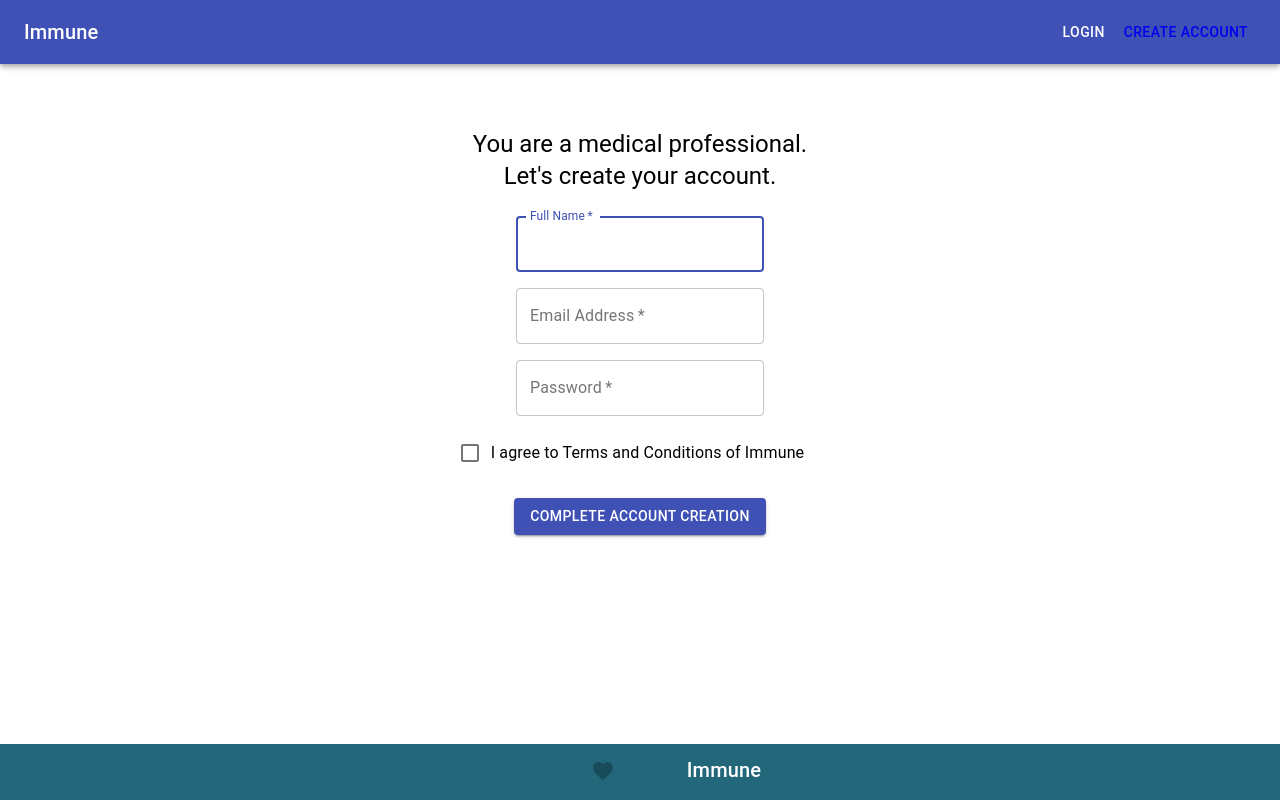
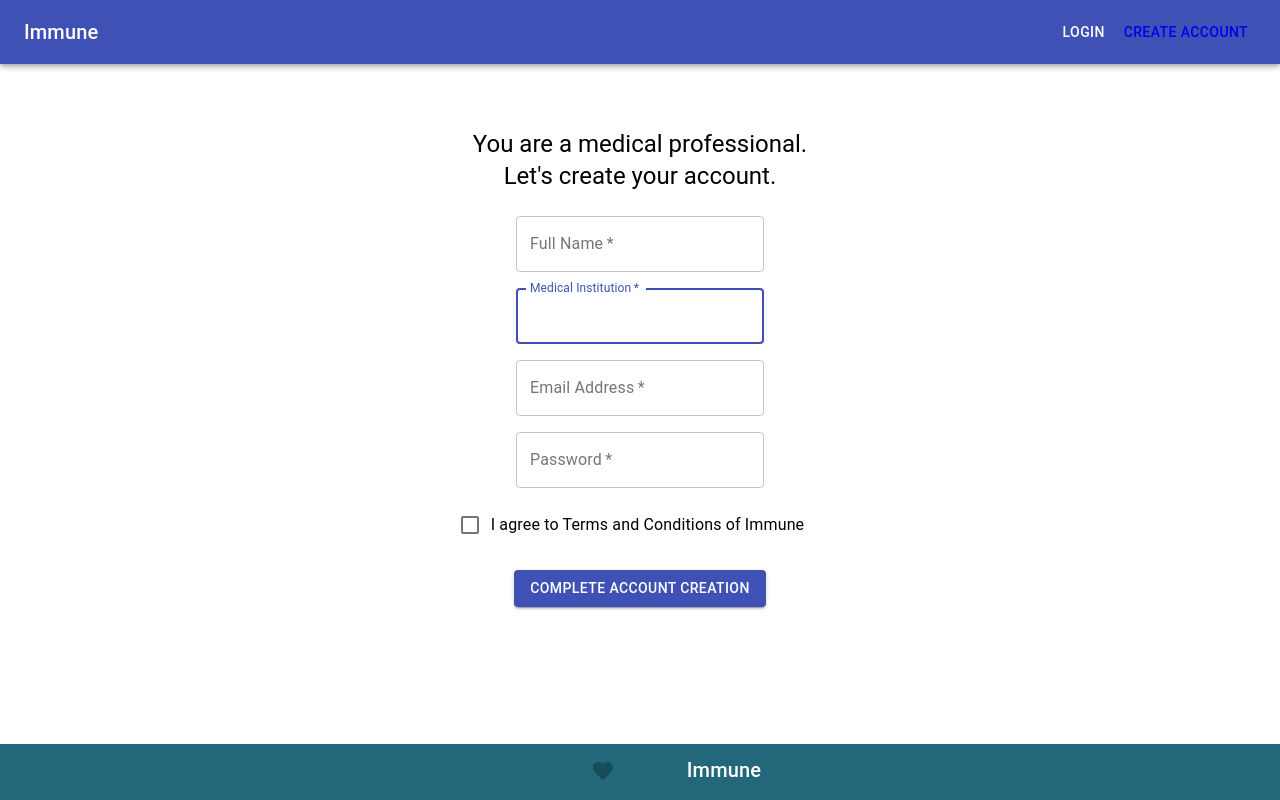
Before and after one commit to Build-Week-Immune/front-end, a React (Create React App) app: page /register/medical in a window 1280 px wide. Built offline with nearby package versions, Linux system fonts and the light colour scheme.

Commit message:
created patient registration form

```diff
--- a/src/App.js
+++ b/src/App.js
@@ -2,9 +2,10 @@ import React from 'react';
 import { Route } from "react-router-dom";
 
 import HomePage from './components/HomePage/HomePage';
-import PatientLogin from './components/Auth/PatientLogin'
-import HomeRegister from './components/Auth/Register/HomeRegister'
-import MedicalRegister from './components/Auth/Register/MedicalRegister'
+import PatientLogin from './components/Auth/PatientLogin';
+import HomeRegister from './components/Auth/Register/HomeRegister';
+import MedicalRegisterForm from './components/Auth/Register/MedicalRegisterForm';
+import PatientRegisterForm from './components/Auth/Register/PatientRegisterForm';
 import './App.css';
 
 function App(props) {
@@ -13,7 +14,8 @@ function App(props) {
         <Route path="/" exact {...props} component={HomePage} />
         <Route path="/login" exact {...props} component={PatientLogin} />
         <Route path="/register" exact {...props} component={HomeRegister} />
-        <Route path="/register/medical" {...props} component={MedicalRegister} />
+        <Route path="/register/medical" {...props} component={MedicalRegisterForm} />
+        <Route path="/register/patient" {...props} component={PatientRegisterForm} />
     </main>
   );
 }
--- a/src/components/Auth/Register/HomeRegister.js
+++ b/src/components/Auth/Register/HomeRegister.js
@@ -17,7 +17,7 @@ export default function HomePage() {
             <TextContainer className='bgrnd' >
                 <p>Thanks for chooseing Immune! </p>
                 <p>Create an account by choosing your role.</p>
-                <Link to="">
+                <Link to="/register/patient">
                     <Button>Patient</Button>
                 </Link>
                 <Link to="/register/medical">
--- /dev/null
+++ b/src/components/Auth/Register/MedicalRegisterForm.js
@@ -0,0 +1,110 @@
+// This page contains a form for new medical staff to register
+// Once a medical staff registers, they are navigated to the login page
+
+// Redirects to: '../Auth/Login.js'
+
+import React from 'react';
+import Navbar from '../../Bars/Navbar';
+import Footer from '../../Bars/Footer';
+
+import {Button, TextField, FormControlLabel, Checkbox, Grid, makeStyles} from '@material-ui/core';
+import Typography from '@material-ui/core/Typography';
+
+const useStyles = makeStyles(theme => ({
+    '@global': {
+      body: {
+        backgroundColor: theme.palette.common.white,
+      },
+    },
+    paper: {
+      marginTop: theme.spacing(8),
+      display: 'flex',
+      flexDirection: 'column',
+      alignItems: 'center',
+    },
+    form: {
+      width: '100%', // Fix IE 11 issue.
+      marginTop: theme.spacing(3),
+    },
+    submit: {
+      margin: theme.spacing(3, 0, 2),
+    },
+  }));
+
+export default function MedicalRegisterForm() {
+    const classes = useStyles();
+    return (
+        <div>
+        <Navbar />
+        <div className={classes.paper}>
+            <Typography component="h1" variant="h5">
+              You are a medical professional.
+            </Typography>
+            <Typography component="h1" variant="h5">
+              Let's create your account.
+            </Typography>
+            <form className={classes.form} noValidate>
+              <Grid container spacing={2}>
+                  <Grid item xs={12}>
+                  <TextField
+                      autoComplete="name"
+                      name="name"
+                      variant="outlined"
+                      required
+                      id="name"
+                      label="Full Name"
+                      autoFocus
+                  />
+                  </Grid>
+                  <Grid item xs={12}>
+                  <TextField
+                      name="workplace"
+                      variant="outlined"
+                      required
+                      id="workplace"
+                      label="Medical Institution"
+                      autoFocus
+                  />
+                  </Grid>
+                  <Grid item xs={12}>
+                  <TextField
+                      variant="outlined"
+                      required
+                      id="email"
+                      label="Email Address"
+                      name="email"
+                      autoComplete="email"
+                  />
+                  </Grid>
+                  <Grid item xs={12}>
+                  <TextField
+                      variant="outlined"
+                      required
+                      name="password"
+                      label="Password"
+                      type="password"
+                      id="password"
+                      autoComplete="current-password"
+                  />
+                  </Grid>
+                  <Grid item xs={12}>
+                  <FormControlLabel
+                      control={<Checkbox value="agreeToTerms" color="primary" />}
+                      label="I agree to Terms and Conditions of Immune"
+                  />
+                  </Grid>
+              </Grid>
+              <Button
+                  type="submit"
+                  variant="contained"
+                  color="primary"
+                  className={classes.submit}
+              >
+                  Complete Account Creation
+              </Button>
+            </form>
+        </div>
+        <Footer />
+        </div>
+    );
+}
--- a/src/components/Auth/Register/MedicalRegister.js
+++ b/src/components/Auth/Register/PatientRegisterForm.js
@@ -1,15 +1,40 @@
-// This page contains a form for new medical staff to register
-// Once a medical staff registers, they are navigated to the login page
+// This page contains a form for new patient to register
+// Once a patient registers, they are navigated to the login page
 
 // Redirects to: '../Auth/Login.js'
 
-import React from 'react';
+import React, { useState } from "react";
+import { connect } from "react-redux";
+
 import Navbar from '../../Bars/Navbar';
 import Footer from '../../Bars/Footer';
 
-import {Button, TextField, FormControlLabel, Checkbox, Link, Grid, Box, makeStyles, Container} from '@material-ui/core';
+import {Button, TextField, FormControlLabel, Checkbox, Grid, makeStyles} from '@material-ui/core';
 import Typography from '@material-ui/core/Typography';
 
+//PATIENT REGISTER FUNCTION
+const PatientRegister = props => {
+//set state
+    const [patientRegister, setPatientRegister] = useState({
+        //DATA WE NEED FROM PATIENT TO REGISTER
+        patientEmail: "",
+        patientPassword: "",
+        patientFullName: ""
+    });
+
+    const handleChange = e => {
+        setPatientRegister({
+            ...patientRegister,
+            [e.target.name]: e.target.value
+        });
+    };
+
+    const register = e => {
+        e.preventDefault();
+    }
+}
+
+/*************************  Start of Patient Registration Form *************************/
 const useStyles = makeStyles(theme => ({
   '@global': {
     body: {
@@ -31,14 +56,14 @@ const useStyles = makeStyles(theme => ({
   },
 }));
 
-export default function HomePage() {
+export default function PatientRegisterForm() {
     const classes = useStyles();
     return (
         <div>
         <Navbar />
         <div className={classes.paper}>
             <Typography component="h1" variant="h5">
-              You are a medical professional.
+              You are a patient.
             </Typography>
             <Typography component="h1" variant="h5">
               Let's create your account.
@@ -98,3 +123,4 @@ export default function HomePage() {
         </div>
     );
 }
+/************************* End of Patient Registration Form *************************/
```
Also changed, not shown: src/components/Auth/Register/PatientRegister.js (deleted, +0 -29 lines). Lines whose indentation alone changed are shown as unchanged.
